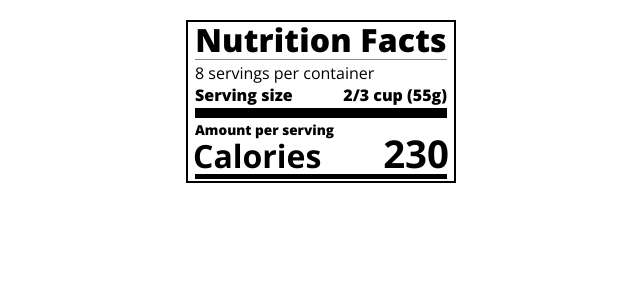
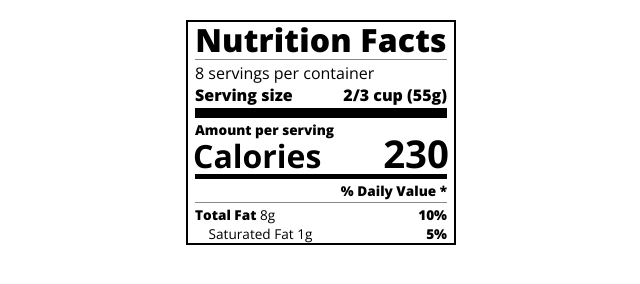
Before and after one commit to Jubibani/Web-Technoligies, a plain HTML site: page FreeCodeCampActivities/Tribute_Page_Course/Nutrition/Nutrition.html in a window 1280 px wide. Shown: the whole page, without its empty margins (319-959 px from the left). Drawn offline with nearby package versions, Linux system fonts and the light colour scheme.

Commit message:
new progress

```diff
--- a/FreeCodeCampActivities/Tribute_Page_Course/Nutrition/Nutrition.css
+++ b/FreeCodeCampActivities/Tribute_Page_Course/Nutrition/Nutrition.css
@@ -71,3 +71,9 @@ p {
 .medium{
     height: 5px;
 }
+.right{
+    justify-content: flex-end;
+}
+.indent{
+    margin-left: 1em;
+}
--- a/FreeCodeCampActivities/Tribute_Page_Course/Nutrition/Nutrition.html
+++ b/FreeCodeCampActivities/Tribute_Page_Course/Nutrition/Nutrition.html
@@ -16,19 +16,23 @@
         <p>8 servings per container</p>
         <p class="bold">Serving size <span>2/3 cup (55g)</span></p>
       </header>
-        <div class = "divider large">
-
-        </div>
-        <div class = "calories-info">
-            <div class ="left-container">
-                <h2 class = "bold small-text">Amount per serving</h2>
+      <div class="divider large"></div>
+      <div class="calories-info">
+        <div class="left-container">
+          <h2 class="bold small-text">Amount per serving</h2>
           <p>Calories</p>
         </div>
         <span>230</span>
       </div>
       <div class="divider medium"></div>
-
+      <div class="daily-value small-text">
+        <p class="bold right">% Daily Value *</p>
+        <div class="divider"></div>
+        <p><span><span class="bold">Total Fat</span> 8g</span> <span class="bold">10%</span></p>
+        <p class = "indent">Saturated Fat 1g <span class="bold">5%</span></p>
+      </div>
     </div>
   </body>
-
+<!-- <p><span><span class = "bold">Total Fat</span> 8g <span class = "bold">10%</span></span></p>
+-->
     </html>
```
Lines whose indentation alone changed are shown as unchanged.
